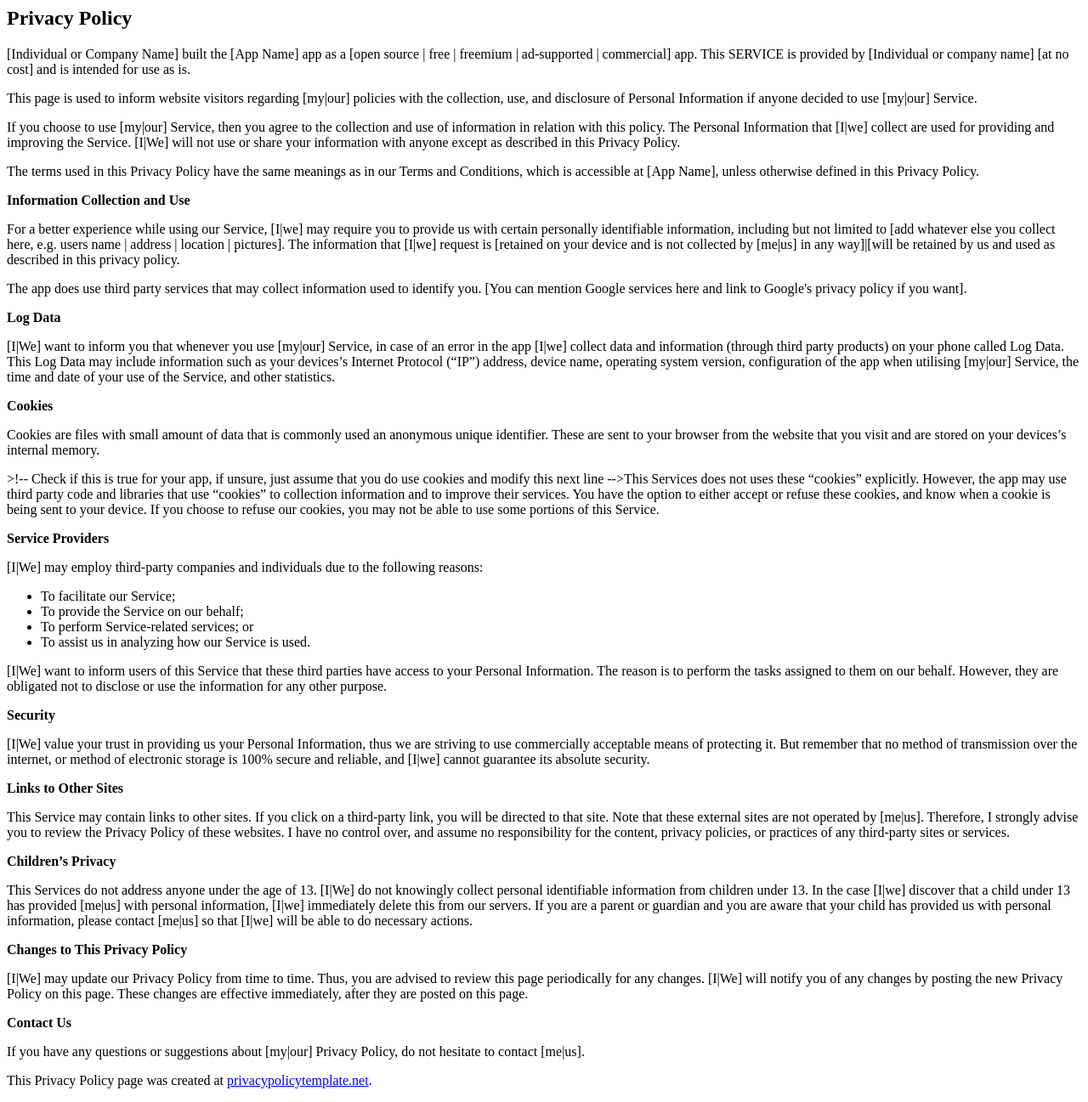
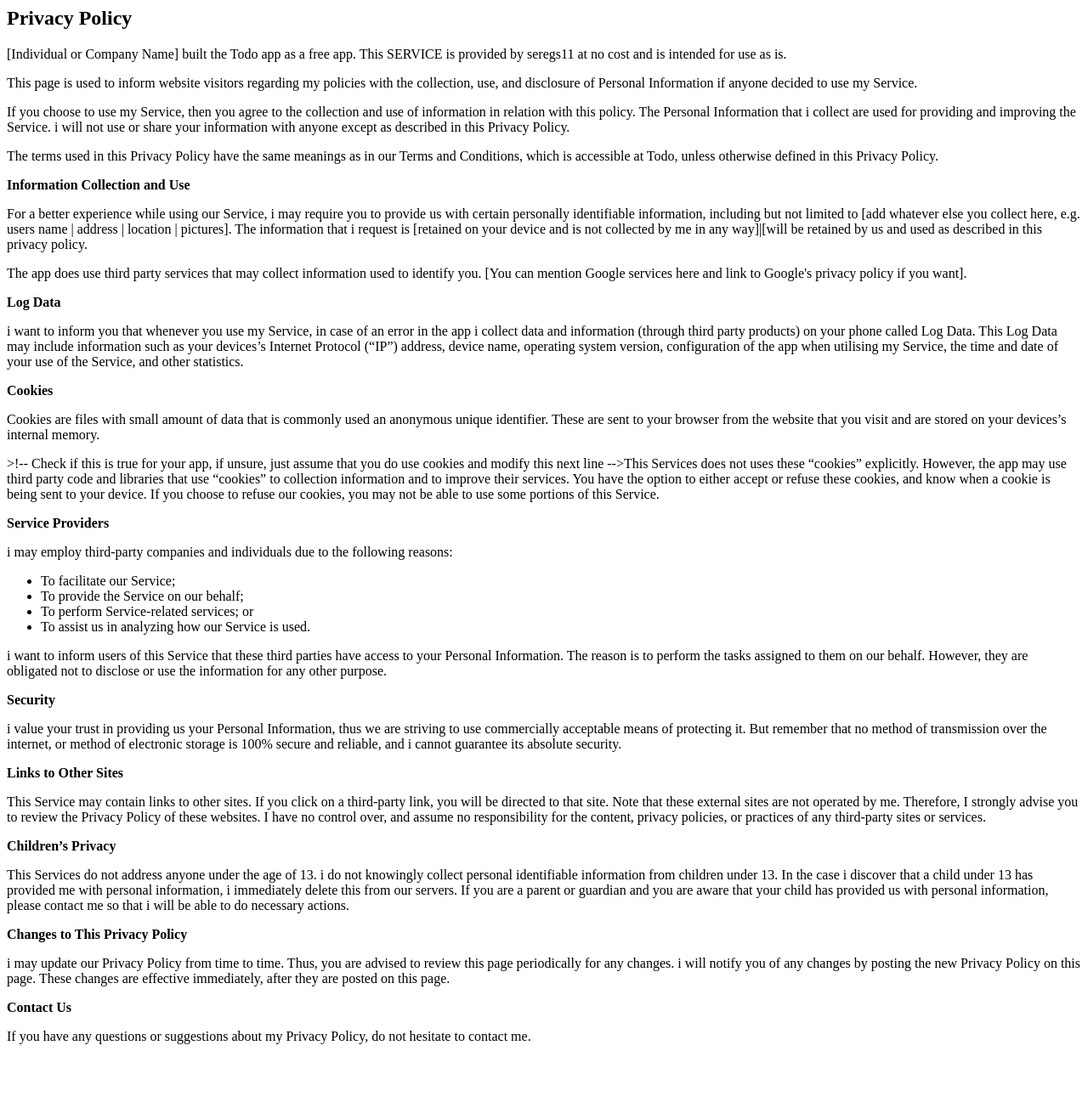
Before and after one commit to ctapvk/Todo, a plain HTML site: page index.html in a window 1280 px wide. Shown: the whole page at 85% size. After the commit the page ends 1245 px from the top, so only its background shows below. Drawn offline with Linux system fonts and the light colour scheme.

Commit message:
Update index.html

```diff
--- a/index.html
+++ b/index.html
@@ -1,29 +1,29 @@
 <html>
 <body>
 <h2>Privacy Policy</h2>
-<p>[Individual or Company Name] built the [App Name] app as a [open source | free | freemium | ad-supported | commercial] app. This SERVICE is provided by [Individual or company name] [at no cost] and is intended
+<p>[Individual or Company Name] built the Todo app as a free app. This SERVICE is provided by seregs11 at no cost and is intended
     for use as is.</p>
-<p>This page is used to inform website visitors regarding [my|our] policies with the collection, use, and
-    disclosure of Personal Information if anyone decided to use [my|our] Service.</p>
-<p>If you choose to use [my|our] Service, then you agree to the collection and use of information in
-    relation with this policy. The Personal Information that [I|we] collect are used for providing and
-    improving the Service. [I|We] will not use or share your information with anyone except as described
+<p>This page is used to inform website visitors regarding  my policies with the collection, use, and
+    disclosure of Personal Information if anyone decided to use my Service.</p>
+<p>If you choose to use my Service, then you agree to the collection and use of information in
+    relation with this policy. The Personal Information that i collect are used for providing and
+    improving the Service. i will not use or share your information with anyone except as described
     in this Privacy Policy.</p>
 <p>The terms used in this Privacy Policy have the same meanings as in our Terms and Conditions,
-    which is accessible at [App Name], unless otherwise defined in this Privacy Policy.</p>
+    which is accessible at Todo, unless otherwise defined in this Privacy Policy.</p>
 
 <p><strong>Information Collection and Use</strong></p>
-<p>For a better experience while using our Service, [I|we] may require you to provide us with certain
+<p>For a better experience while using our Service, i may require you to provide us with certain
     personally identifiable information, including but not limited to [add whatever else you collect here, e.g. users name | address | location | pictures].
-	The information that [I|we] request is [retained on your device and is not
-    collected by [me|us] in any way]|[will be retained by us and used as described in this privacy policy.</p>
+	The information that i request is [retained on your device and is not
+    collected by me in any way]|[will be retained by us and used as described in this privacy policy.</p>
 <p>The app does use third party services that may collect information used to identify you. [You can mention Google services here and link to Google's privacy policy if you want].
 
 <p><strong>Log Data</strong></p>
-<p>[I|We] want to inform you that whenever you use [my|our] Service, in case of an error in the app [I|we] collect
+<p>i want to inform you that whenever you use my Service, in case of an error in the app i collect
     data and information (through third party products) on your phone called Log Data. This Log Data
     may include information such as your devices’s Internet Protocol (“IP”) address, device name,
-    operating system version, configuration of the app when utilising [my|our] Service, the time and date
+    operating system version, configuration of the app when utilising my Service, the time and date
     of your use of the Service, and other statistics.</p>
 
 <p><strong>Cookies</strong></p>
@@ -37,46 +37,46 @@
     this Service.</p>
 
 <p><strong>Service Providers</strong></p> <!-- This part need seem like it's not needed, but if you use any Google services, or any other third party libraries, chances are, you need this. -->
-<p>[I|We] may employ third-party companies and individuals due to the following reasons:</p>
+<p>i may employ third-party companies and individuals due to the following reasons:</p>
 <ul>
     <li>To facilitate our Service;</li>
     <li>To provide the Service on our behalf;</li>
     <li>To perform Service-related services; or</li>
     <li>To assist us in analyzing how our Service is used.</li>
 </ul>
-<p>[I|We] want to inform users of this Service that these third parties have access to your Personal
+<p>i want to inform users of this Service that these third parties have access to your Personal
     Information. The reason is to perform the tasks assigned to them on our behalf. However, they
     are obligated not to disclose or use the information for any other purpose.</p>
 
 <p><strong>Security</strong></p>
-<p>[I|We] value your trust in providing us your Personal Information, thus we are striving to use
+<p>i value your trust in providing us your Personal Information, thus we are striving to use
     commercially acceptable means of protecting it. But remember that no method of transmission over
-    the internet, or method of electronic storage is 100% secure and reliable, and [I|we] cannot
+    the internet, or method of electronic storage is 100% secure and reliable, and i cannot
     guarantee its absolute security.</p>
 
 <p><strong>Links to Other Sites</strong></p>
 <p>This Service may contain links to other sites. If you click on a third-party link, you will be
-    directed to that site. Note that these external sites are not operated by [me|us]. Therefore, I
+    directed to that site. Note that these external sites are not operated by me. Therefore, I
     strongly advise you to review the Privacy Policy of these websites. I have no control over, and
     assume no responsibility for the content, privacy policies, or practices of any third-party
     sites or services.</p>
 
 <p><strong>Children’s Privacy</strong></p>
-<p>This Services do not address anyone under the age of 13. [I|We] do not knowingly collect personal
-    identifiable information from children under 13. In the case [I|we] discover that a child under 13
-    has provided [me|us] with personal information, [I|we] immediately delete this from our servers. If you
+<p>This Services do not address anyone under the age of 13. i do not knowingly collect personal
+    identifiable information from children under 13. In the case i discover that a child under 13
+    has provided me with personal information, i immediately delete this from our servers. If you
     are a parent or guardian and you are aware that your child has provided us with personal
-    information, please contact [me|us] so that [I|we] will be able to do necessary actions.</p>
+    information, please contact me so that i will be able to do necessary actions.</p>
 
 <p><strong>Changes to This Privacy Policy</strong></p>
-<p>[I|We] may update our Privacy Policy from time to time. Thus, you are advised to review this page
-    periodically for any changes. [I|We] will notify you of any changes by posting the new Privacy Policy
+<p>i may update our Privacy Policy from time to time. Thus, you are advised to review this page
+    periodically for any changes. i will notify you of any changes by posting the new Privacy Policy
     on this page. These changes are effective immediately, after they are posted on this page.</p>
 
 <p><strong>Contact Us</strong></p>
-<p>If you have any questions or suggestions about [my|our] Privacy Policy, do not hesitate to contact
-    [me|us].</p>
-<p>This Privacy Policy page was created at <a href="https://privacypolicytemplate.net"
-                                              target="_blank">privacypolicytemplate.net</a>.</p>
+<p>If you have any questions or suggestions about my Privacy Policy, do not hesitate to contact
+    me.</p>
+
+
 </body>
 </html>
```
